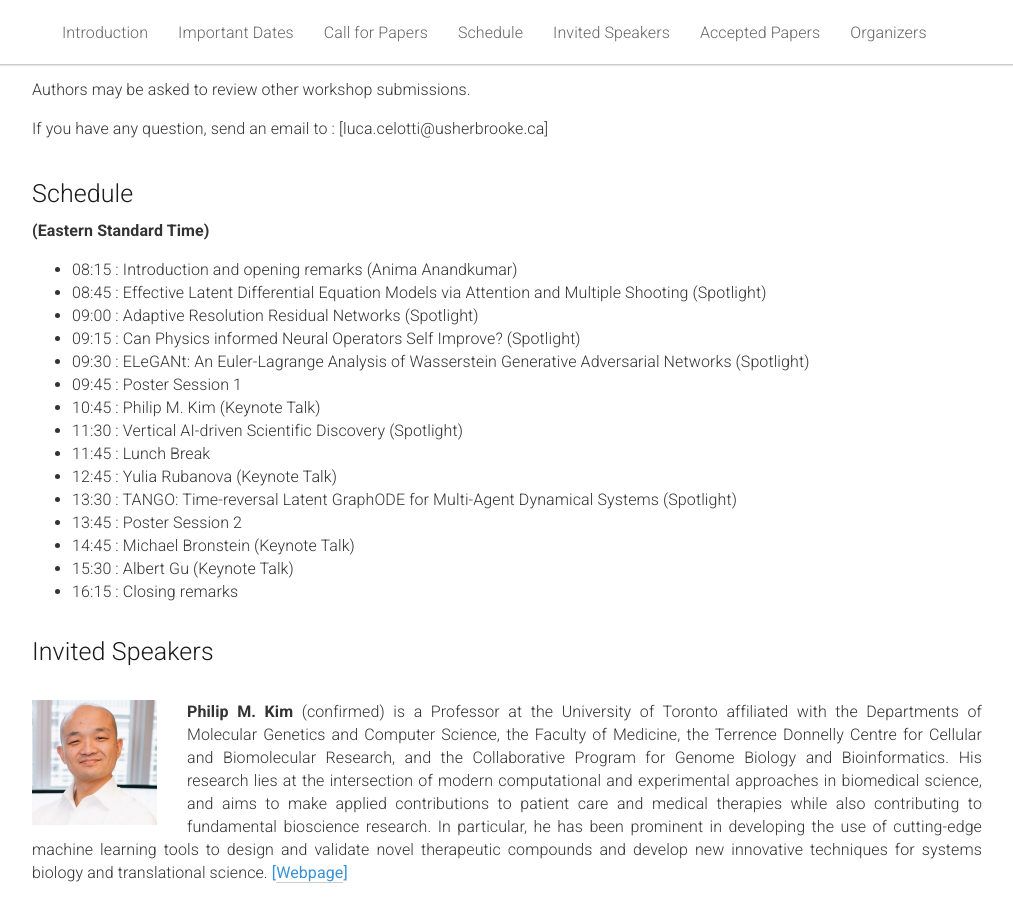
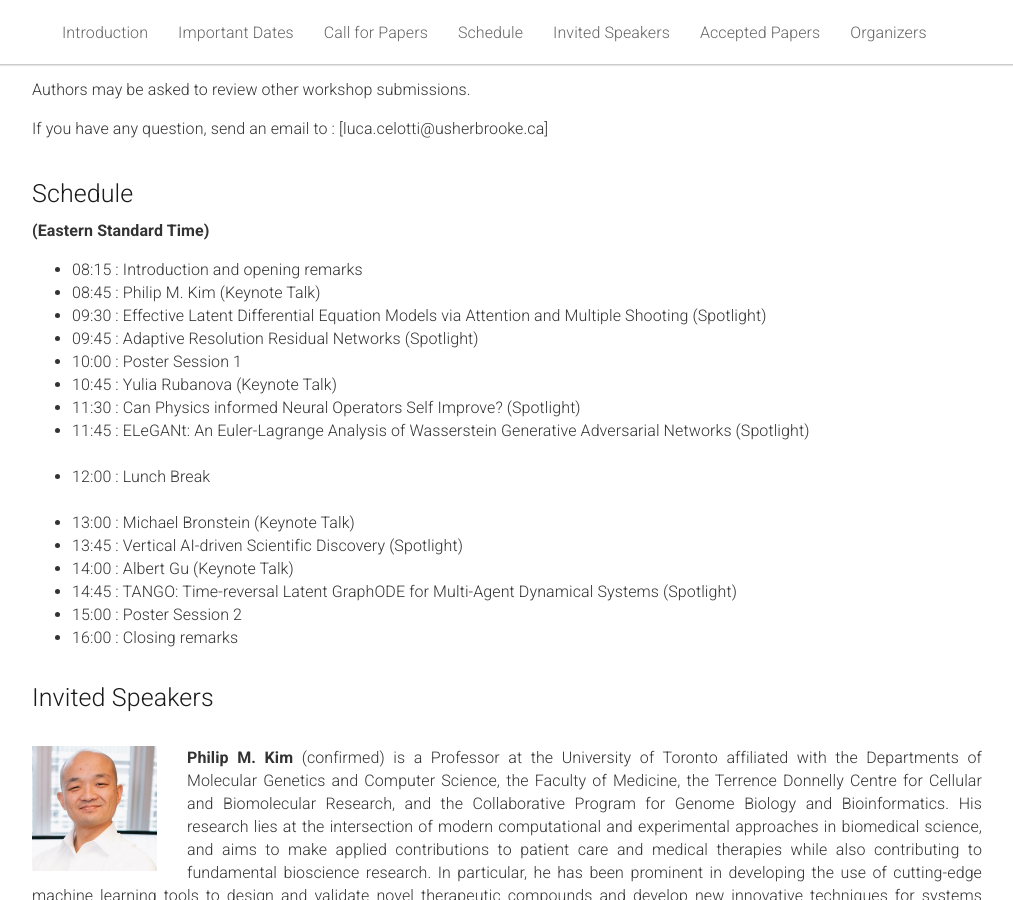
Before and after one commit to dlde-2023/dlde-2023.github.io, a Jekyll site: the page built from _pages/home.md, in a window 1280 px wide and 900 px high, scrolled down 1825 px. Shown: the whole window, without its empty margins (133-1146 px from the left). Built offline with Jekyll 4.4.1, drawn with Linux system fonts in a browser that asks for light colours.

Commit message:
minor changes

```diff
--- a/_pages/home.md
+++ b/_pages/home.md
@@ -164,28 +164,33 @@ Responding to demand from last year's attendees, <b>this year's edition will pla
   <div class="col-xs-12">
     <p><b>(Eastern Standard Time) </b></p>
     <ul>
-      <li>08:15 : Introduction and opening remarks (Anima Anandkumar) </li>
+      <li>08:15 : Introduction and opening remarks </li>
 
-      <li>08:45 : Effective Latent Differential Equation Models via Attention and Multiple Shooting (Spotlight) </li>
-      <li>09:00 : Adaptive Resolution Residual Networks (Spotlight) </li>
-      <li>09:15 : Can Physics informed Neural Operators Self Improve? (Spotlight) </li>
-      <li>09:30 : ELeGANt: An Euler-Lagrange Analysis of Wasserstein Generative Adversarial Networks (Spotlight) </li>
+      <li>08:45 : Philip M. Kim (Keynote Talk) </li>
 
-      <li>09:45 : Poster Session 1 </li>
-      <li>10:45 : Philip M. Kim (Keynote Talk) </li>
+      <li>09:30 : Effective Latent Differential Equation Models via Attention and Multiple Shooting (Spotlight) </li>
+      <li>09:45 : Adaptive Resolution Residual Networks (Spotlight) </li>
 
-      <li>11:30 : Vertical AI-driven Scientific Discovery (Spotlight) </li>
+      <li>10:00 : Poster Session 1 </li>
 
-      <li>11:45 : Lunch Break </li>
-      <li>12:45 : Yulia Rubanova (Keynote Talk) </li>
+      <li>10:45 : Yulia Rubanova (Keynote Talk) </li>
 
-      <li>13:30 : TANGO: Time-reversal Latent GraphODE for Multi-Agent Dynamical Systems (Spotlight) </li>
-      <li>13:45 : Poster Session 2 </li>
+      <li>11:30 : Can Physics informed Neural Operators Self Improve? (Spotlight) </li>
+      <li>11:45 : ELeGANt: An Euler-Lagrange Analysis of Wasserstein Generative Adversarial Networks (Spotlight) </li>
 
-      <li>14:45 : Michael Bronstein (Keynote Talk) </li>
-      <li>15:30 : Albert Gu (Keynote Talk) </li>
+      <br>
+      <li>12:00 : Lunch Break </li>
+      <br>
 
-      <li>16:15 : Closing remarks </li>
+      <li>13:00 : Michael Bronstein (Keynote Talk) </li>
+      <li>13:45 : Vertical AI-driven Scientific Discovery (Spotlight) </li>
+
+      <li>14:00 : Albert Gu (Keynote Talk) </li>
+      <li>14:45 : TANGO: Time-reversal Latent GraphODE for Multi-Agent Dynamical Systems (Spotlight) </li>
+
+      <li>15:00 : Poster Session 2 </li>
+
+      <li>16:00 : Closing remarks </li>
     </ul>
   </div>
 </div>
```
